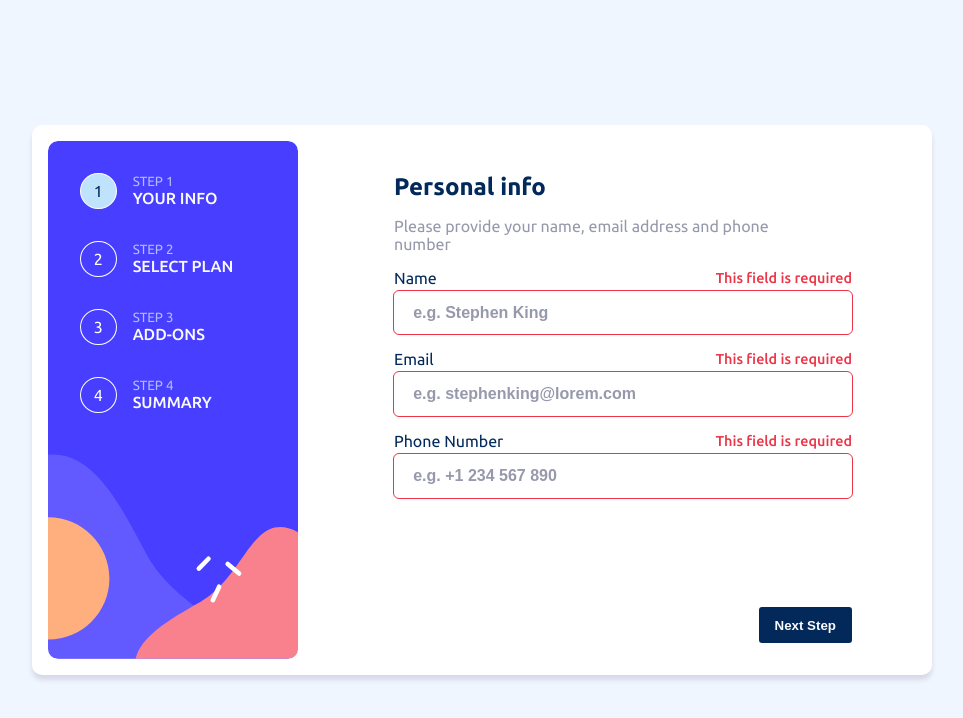
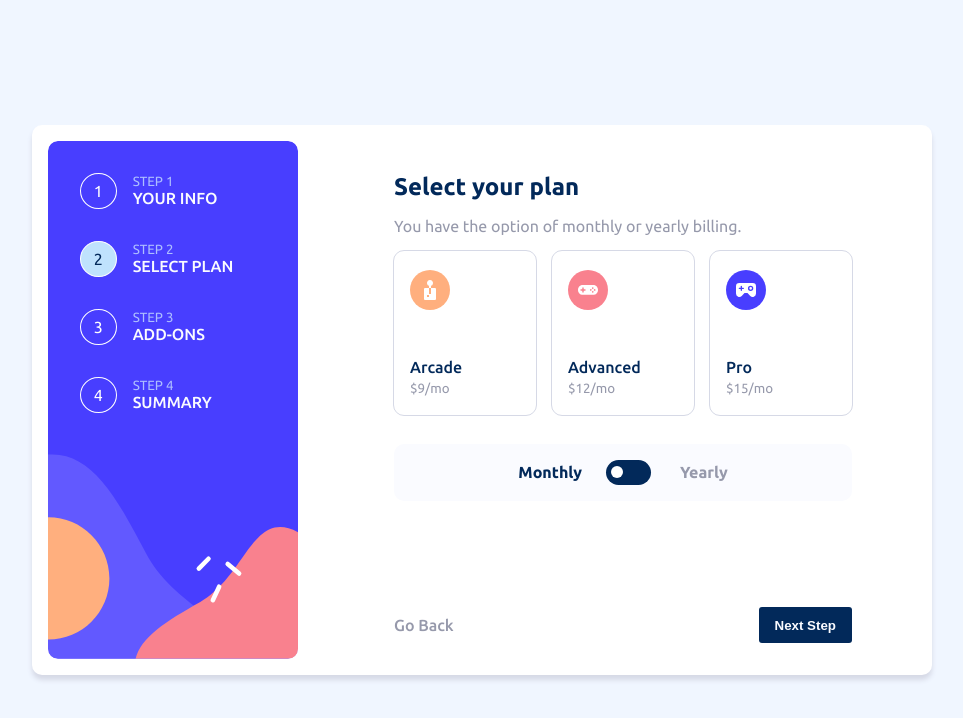
Before and after one commit to rowleks/fe-multi-step-form, a React (Vite) app: page / in a window 1280 px wide. Both pictures are taken after a click on the button "Next Step". Shown: the top 718 px of the page, without its empty margins (158-1121 px from the left). Built offline with nearby package versions, Linux system fonts and the light colour scheme.

Commit message:
completed steps navigation

```diff
--- a/src/App.tsx
+++ b/src/App.tsx
@@ -14,9 +14,9 @@ function App() {
   const nextStep = () => {
     setStep(prev => prev + 1)
   }
-  // const prevStep = () => {
-  //   setStep(prev => prev - 1)
-  // }
+  const prevStep = () => {
+    setStep(prev => prev - 1)
+  }
 
   return (
   <main>
@@ -26,9 +26,9 @@ function App() {
 
     <section className='right'>
       { step === 1 &&  <Step1 nextStep={nextStep} />}
-      { step === 2 &&  <Step2 />}
-      { step === 3 &&  <Step3 />}
-      { step === 4 &&  <Step4 />}
+      { step === 2 &&  <Step2 nextStep={nextStep} prevStep={prevStep} />}
+      { step === 3 &&  <Step3 nextStep={nextStep} prevStep={prevStep}/>}
+      { step === 4 &&  <Step4 nextStep={nextStep} prevStep={prevStep} />}
     </section>
 
   </main>
--- a/src/components/forms/step-1/Step1.tsx
+++ b/src/components/forms/step-1/Step1.tsx
@@ -8,10 +8,23 @@ interface Step1Props {
   nextStep?: () => void
 }
 
+interface PatternsType {
+  email: RegExp
+  number: RegExp
+  name: RegExp
+}
+
 function Step1({nextStep}: Step1Props) {
 
   const h2 = "Personal info";
   const p = "Please provide your name, email address and phone number";
+
+  const patterns:PatternsType = {
+    email: /^[a-zA-Z0-9._%-]+@[a-zA-Z0-9.-]+\.(com|net|org|co|us)$/,
+    number: /^\d{3,}[-.\s]?\d{4}[-.\s]?\d{4}$/,
+    name: /^[A-Za-z]+(?: [A-Za-z]+)?$/
+  }
+
 
   const [errors, setErrors] = useState({
     email: '',
@@ -26,22 +39,45 @@ function Step1({nextStep}: Step1Props) {
   })
 
   const handleNext = () => {
-    if (nextStep) { nextStep()}
+    if (nextStep) { nextStep()  }
+    // if (handleError()) { nextStep() }
   }
 
   const handleChange = (e:React.ChangeEvent<HTMLInputElement>) => {
     const {name, value} = e.target
     setFormData(prev => ({...prev, [name]: value}))
+
+
+    const validEmail = patterns.email.test(formData.useremail)
+    const validNumber = patterns.number.test(formData.number)
+    const validName = patterns.name.test(formData.username)
+
+    if (validEmail)
+      {
+        setErrors(prev => ({
+          ...prev, ["email"]: ''
+        }))
+      }
+
+    if (validName)
+      {
+        setErrors(prev => ({
+          ...prev, ["name"]: ''
+        }))
+      }
+
+    if (validNumber)
+      {
+        setErrors(prev => ({
+          ...prev, ["number"]: ''
+        }))
+      }
   }
 
   const handleError = () => {
-    const emailRegex = /^[a-zA-Z0-9._%-]+@[a-zA-Z0-9.-]+\.(com|net|org|co|us)$/;
-    const numberRegex = /^\d{3,}[-.\s]?\d{4}[-.\s]?\d{4}$/
-    const nameRegex = /^[A-Za-z]+(?: [A-Za-z]+)?$/
-
-    const validEmail = emailRegex.test(formData.useremail)
-    const validNumber = numberRegex.test(formData.number)
-    const validName = nameRegex.test(formData.username)
+    const validEmail = patterns.email.test(formData.useremail)
+    const validNumber = patterns.number.test(formData.number)
+    const validName = patterns.name.test(formData.username)
 
     if(!formData.useremail)
     {
@@ -112,7 +148,8 @@ function Step1({nextStep}: Step1Props) {
         }
       }
 
-      if(validName && validEmail && validNumber) { handleNext() }
+      if(validName && validEmail && validNumber) { return true }
+      return false;
 
   }
 
@@ -126,7 +163,7 @@ function Step1({nextStep}: Step1Props) {
 
           <form id="form" className="form1">
             <label htmlFor="user-name">
-              <div>
+              <div className="field">
                 <span>Name</span>
                 <span className={errors.name ? 'show' : ''}>{errors.name}</span>
               </div>
@@ -138,7 +175,7 @@ function Step1({nextStep}: Step1Props) {
             </label>
 
             <label htmlFor="user-mail">
-              <div>
+              <div className="field">
                 <span>Email</span>
                 <span className={errors.email ? 'show' : ''}>{errors.email}</span>
               </div>
@@ -152,7 +189,7 @@ function Step1({nextStep}: Step1Props) {
             </label>
 
             <label htmlFor="number">
-              <div>
+              <div className="field">
                 <span>Phone Number</span>
                 <span className={errors.number ? 'show' : ''}>{errors.number}</span>
               </div>
@@ -167,7 +204,7 @@ function Step1({nextStep}: Step1Props) {
         </section>
       </div>
 
-      <div> <Nav first={true} next={handleError}/> </div>
+      <div> <Nav first={true} next={handleNext}/> </div>
 
 
 
--- a/src/components/forms/step-2/Step2.tsx
+++ b/src/components/forms/step-2/Step2.tsx
@@ -3,7 +3,12 @@ import Heading from "../heading/Heading";
 import "./step2.scss";
 import Nav from "../../nav/Nav";
 
-function Step2() {
+interface Step2Props {
+  nextStep?: () => void
+  prevStep?: () => void
+}
+
+function Step2( {nextStep, prevStep}:Step2Props) {
   const [checkbox, setCheckbox] = useState(false)
   const handleCheckbox = () => {
     setCheckbox(!checkbox)
@@ -11,6 +16,14 @@ function Step2() {
 
   const h2 = "Select your plan";
   const p = "You have the option of monthly or yearly billing.";
+
+  const handleNext = () => {
+    if(nextStep) { nextStep()}
+  }
+
+  const handlePrev = () => {
+    if(prevStep) { prevStep()}
+  }
   return (
     <div className="steps-container">
 
@@ -68,7 +81,7 @@ function Step2() {
     </section>
       </div>
 
-    <div> <Nav/> </div>
+    <div> <Nav next={handleNext} prev={handlePrev}/> </div>
 
 
 
--- a/src/components/forms/step-3/Step3.tsx
+++ b/src/components/forms/step-3/Step3.tsx
@@ -3,10 +3,23 @@ import Heading from "../heading/Heading";
 import "./step3.scss";
 import Nav from "../../nav/Nav";
 
-function Step3() {
+interface Step3Props {
+    nextStep?: () => void
+    prevStep?: () => void
+  }
+
+function Step3({nextStep, prevStep}:Step3Props) {
 
 const h2 = "Pick add-ons";
 const p = "Add-ons help enhance your gaming experience.";
+
+const handleNext = () => {
+    if(nextStep) { nextStep()}
+  }
+
+  const handlePrev = () => {
+    if(prevStep) { prevStep()}
+  }
     return (
     <div className="steps-container">
 
@@ -47,7 +60,7 @@ const p = "Add-ons help enhance your gaming experience.";
             </section>
         </div>
 
-        <div> <Nav/> </div>
+        <div> <Nav next={handleNext} prev={handlePrev}/> </div>
 
 
 
--- a/src/components/forms/step-4/Step4.tsx
+++ b/src/components/forms/step-4/Step4.tsx
@@ -2,10 +2,23 @@ import Heading from "../heading/Heading";
 import "./step4.scss"
 import Nav from "../../nav/Nav";
 
-function Step4() {
+interface Step4Props {
+    nextStep?: () => void
+    prevStep?: () => void
+  }
+
+function Step4({nextStep, prevStep}:Step4Props) {
 
     const h2 = "Finishing up";
     const p = "Double-check everything looks OK before confirming.";
+
+    const handleNext = () => {
+        if(nextStep) { nextStep()}
+      }
+
+      const handlePrev = () => {
+        if(prevStep) { prevStep()}
+      }
     return (
         <div className="steps-container">
 
@@ -43,7 +56,7 @@ function Step4() {
             </section>
         </div>
 
-        <div> <Nav last={true}/> </div>
+        <div> <Nav next={handleNext} prev={handlePrev}/> </div>
 
     </div>
     )
--- a/src/components/nav/Nav.tsx
+++ b/src/components/nav/Nav.tsx
@@ -5,16 +5,21 @@ interface NavProps {
   first?: boolean;
   last?: boolean;
   next?: () => void
+  prev?: () => void
 }
-function Nav({ first = false, last = false, next }: NavProps) {
+function Nav({ first = false, last = false, next, prev }: NavProps) {
 
-  const handleClick = () => {
+  const handleClickNext = () => {
     if (next) { next()}
+  }
+
+  const handleClickPrev = () => {
+    if (prev) { prev()}
   }
   return (
     <nav className="nav">
-        <span className={first ? 'hide' : ''}>Go Back</span>
-        <button onClick={handleClick} className={last ? 'last': ''}>{last ? 'Confirm' : 'Next Step'}</button>
+        <span onClick={handleClickPrev} className={first ? 'hide' : ''}>Go Back</span>
+        <button onClick={handleClickNext} className={last ? 'last': ''}>{last ? 'Confirm' : 'Next Step'}</button>
 
     </nav>
   )
```
